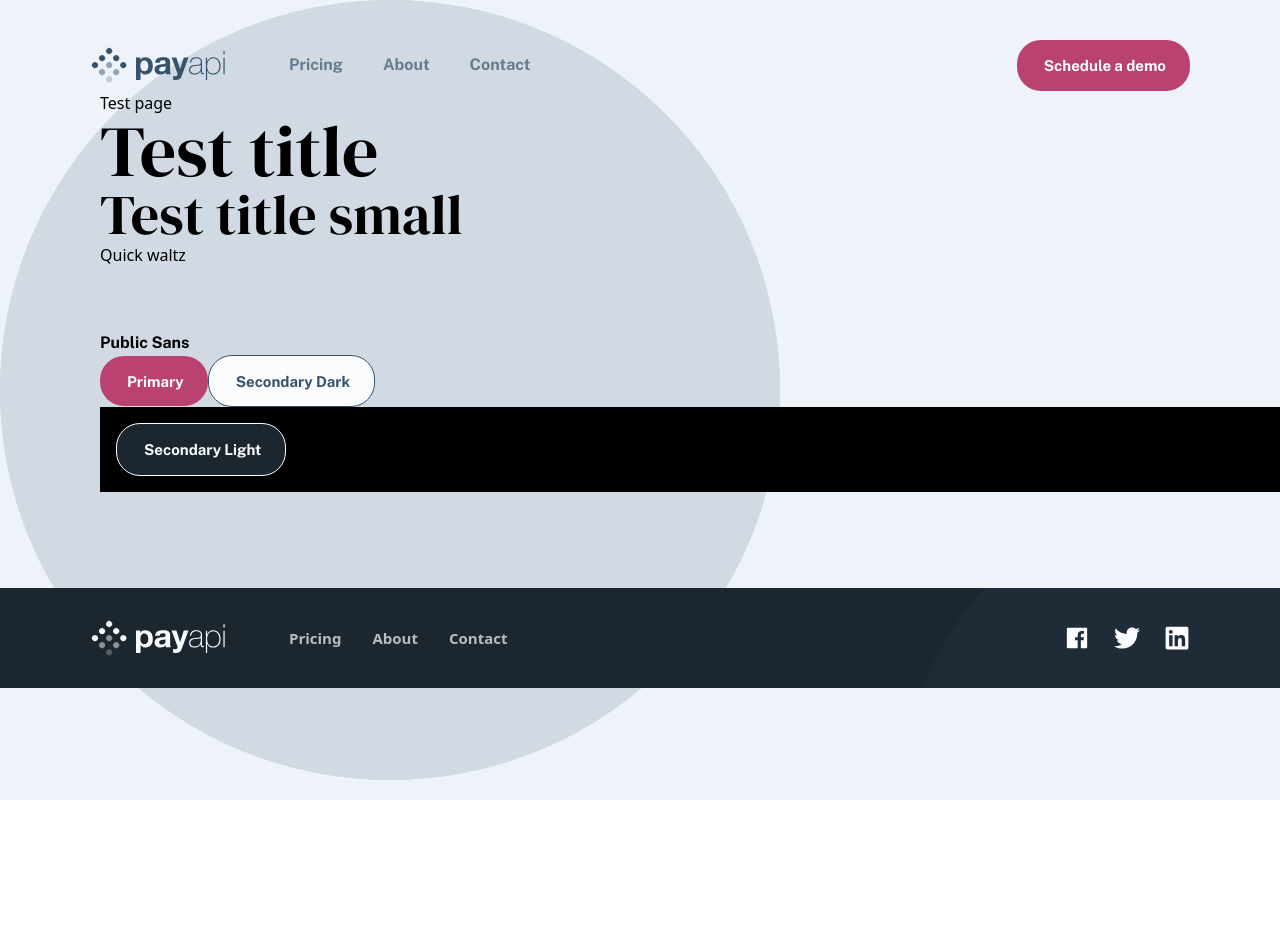
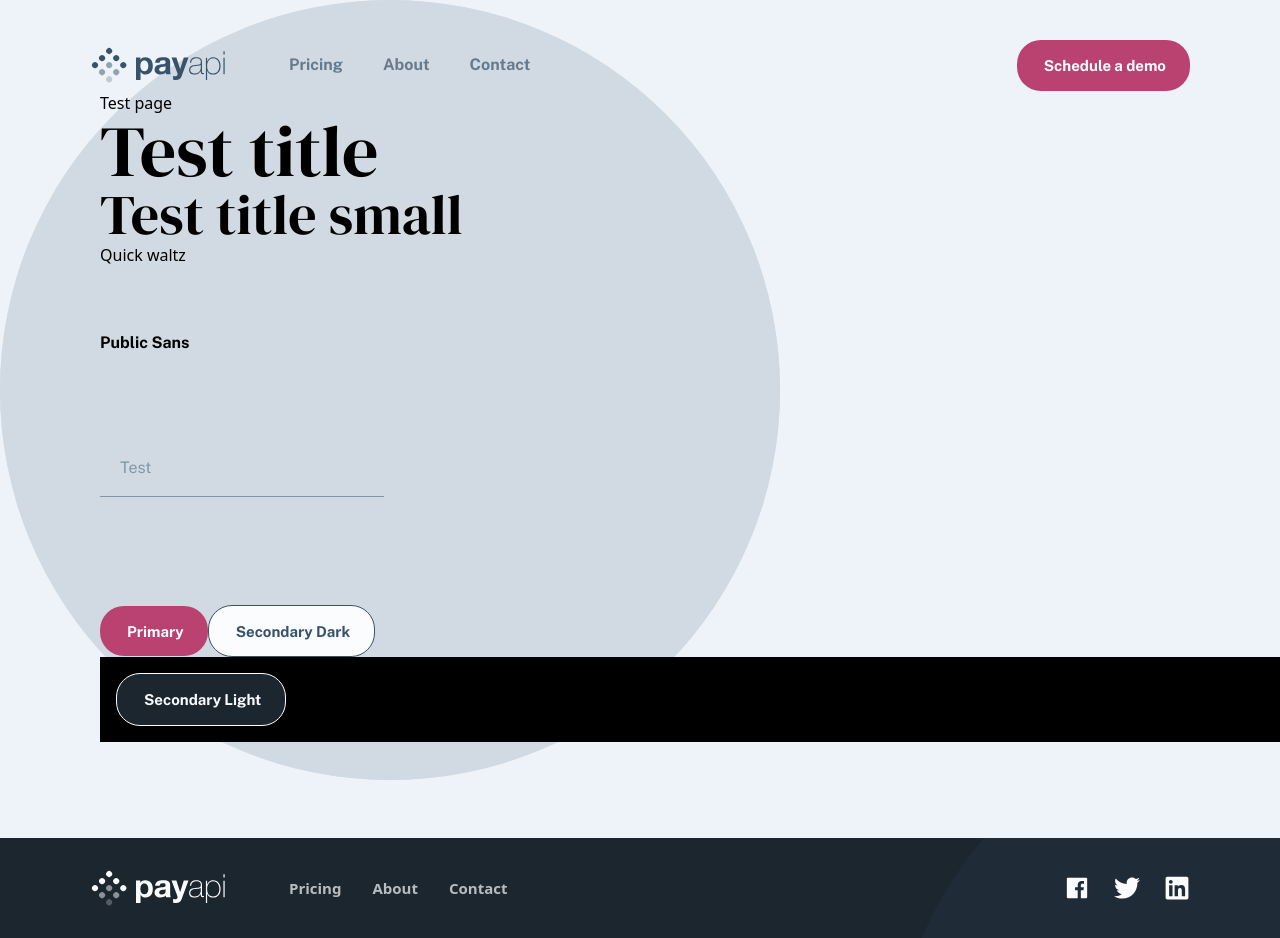
Before and after one commit to davidGasanov/payapi-multi-page-website, a React (Vite) app: page /test in a window 1280 px wide. Before the commit the page ends 800 px from the top, so only its background shows below. Built offline with nearby package versions, Linux system fonts and the light colour scheme.

Commit message:
add input/textarea

```diff
--- /dev/null
+++ b/src/components/input/index.tsx
@@ -0,0 +1,125 @@
+import type React from "react";
+import { useRef, useState } from "react";
+import { twMerge } from "tailwind-merge";
+import { tv } from "tailwind-variants";
+
+type InputProps = React.InputHTMLAttributes<HTMLInputElement> &
+  React.TextareaHTMLAttributes<HTMLTextAreaElement> & {
+    label?: string;
+    error?: string;
+    helperText?: string;
+    multiline?: boolean;
+  };
+
+const Input: React.FC<InputProps> = ({ error, multiline, ...props }) => {
+  ////////////////////////// [Setup] /////////////////////////
+  const Tag = multiline ? "textarea" : "input";
+
+  ////////////////////////// [Setup] /////////////////////////
+  const InputVars = tv({
+    base: "peer outline-none font-public-sans text-san-juan-blue placeholder-san-juan-blue opacity-50 transition-all duration-200 ease-in-out [&:not(:placeholder-shown)]:opacity-100 resize-none w-full",
+    variants: {
+      isFocused: {
+        false: "",
+        true: "opacity-100",
+      },
+      error: {
+        false: "",
+        true: "text-error placeholder-error",
+      },
+    },
+    compoundVariants: [
+      {
+        isFocused: true,
+        error: true,
+        class: "text-error placeholder-error",
+      },
+    ],
+  });
+
+  const InputContainerVars = tv({
+    base: "px-[20px] pb-4 border-b-[1px] border-b-san-juan-blue/50 transition-all duration-200 ease-in-out",
+    variants: {
+      isFocused: {
+        false: "",
+        true: "border-b-san-juan-blue",
+      },
+      error: {
+        false: "",
+        true: "border-b-error",
+      },
+      isEmpty: {
+        true: "",
+        false: "",
+      },
+    },
+    compoundVariants: [
+      {
+        error: true,
+        isFocused: true,
+        class: "border-b-error",
+      },
+      {
+        error: true,
+        isFocused: false,
+        isEmpty: false,
+        class: "border-b-error",
+      },
+      {
+        error: false,
+        isFocused: false,
+        isEmpty: false,
+        class: "border-b-san-juan-blue",
+      },
+    ],
+  });
+
+  ////////////////////////// [State] /////////////////////////
+  const [isFocused, setIsFocused] = useState(false);
+  const [isEmpty, setIsEmpty] = useState(true);
+
+  ////////////////////////// [Functional logic] /////////////////////////
+  const handleFocus = (
+    e: React.FocusEvent<HTMLInputElement | HTMLTextAreaElement>
+  ) => {
+    setIsFocused(true);
+    props.onFocus?.(e as any); // optional, see note below
+  };
+
+  const handleBlur = (
+    e: React.FocusEvent<HTMLInputElement | HTMLTextAreaElement>
+  ) => {
+    setIsFocused(false);
+    props.onBlur?.(e as any);
+  };
+
+  return (
+    <div className="flex flex-col max-w-[284px]">
+      <div
+        className={twMerge(
+          InputContainerVars({ isFocused, error: Boolean(error), isEmpty })
+        )}
+      >
+        <Tag
+          rows={multiline ? 3 : 1}
+          onFocus={handleFocus}
+          onBlur={handleBlur}
+          onInput={(e) => setIsEmpty(e.currentTarget.value === "")}
+          type="text"
+          {...props}
+          className={InputVars({ isFocused, error: Boolean(error) })}
+        />
+      </div>
+      <p
+        className={twMerge(
+          "pl-[20px] text-[11px] mt-2 text-error font-medium",
+          isFocused ? "opacity-100" : "opacity-50"
+        )}
+      >
+        {error}
+      </p>
+    </div>
+  );
+};
+
+export default Input;
--- a/src/index.css
+++ b/src/index.css
@@ -14,6 +14,7 @@
   --color-mirage-blue: #1b262f;
   --color-charm-pink: #da6d97;
   --color-light-san-juan-blue: #6c8294;
+  --color-error: #FF0000;
 
   /* Fonts */
   --font-dm-serif-display: "DM Serif Display", serif;
--- a/src/pages/test-page/index.tsx
+++ b/src/pages/test-page/index.tsx
@@ -1,4 +1,5 @@
 import Button from "../../components/button";
+import Input from "../../components/input";
 
 const TestPage = () => {
   return (
@@ -10,6 +11,11 @@ const TestPage = () => {
         <h1 className="h1">Quick waltz</h1>
         <h2 className="font-public-sans font-bold">Public Sans</h2>
       </div>
+      <div className="my-[100px]">
+        <Input
+          placeholder="Test"
+        />
+      </div>
       <Button variant="primary">Primary</Button>
       <Button variant="secondary-dark">Secondary Dark</Button>
       <div className="p-4 bg-black">
```
